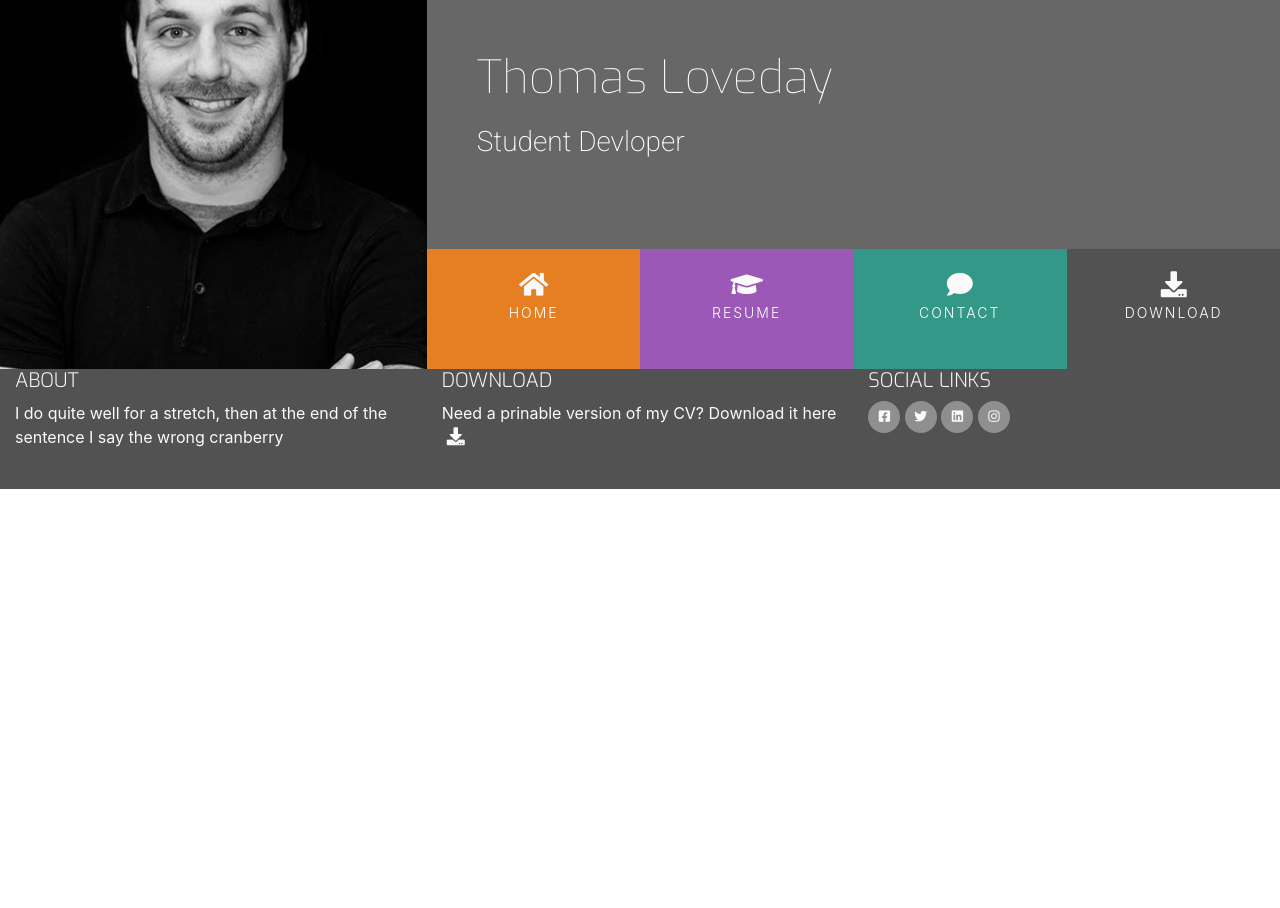
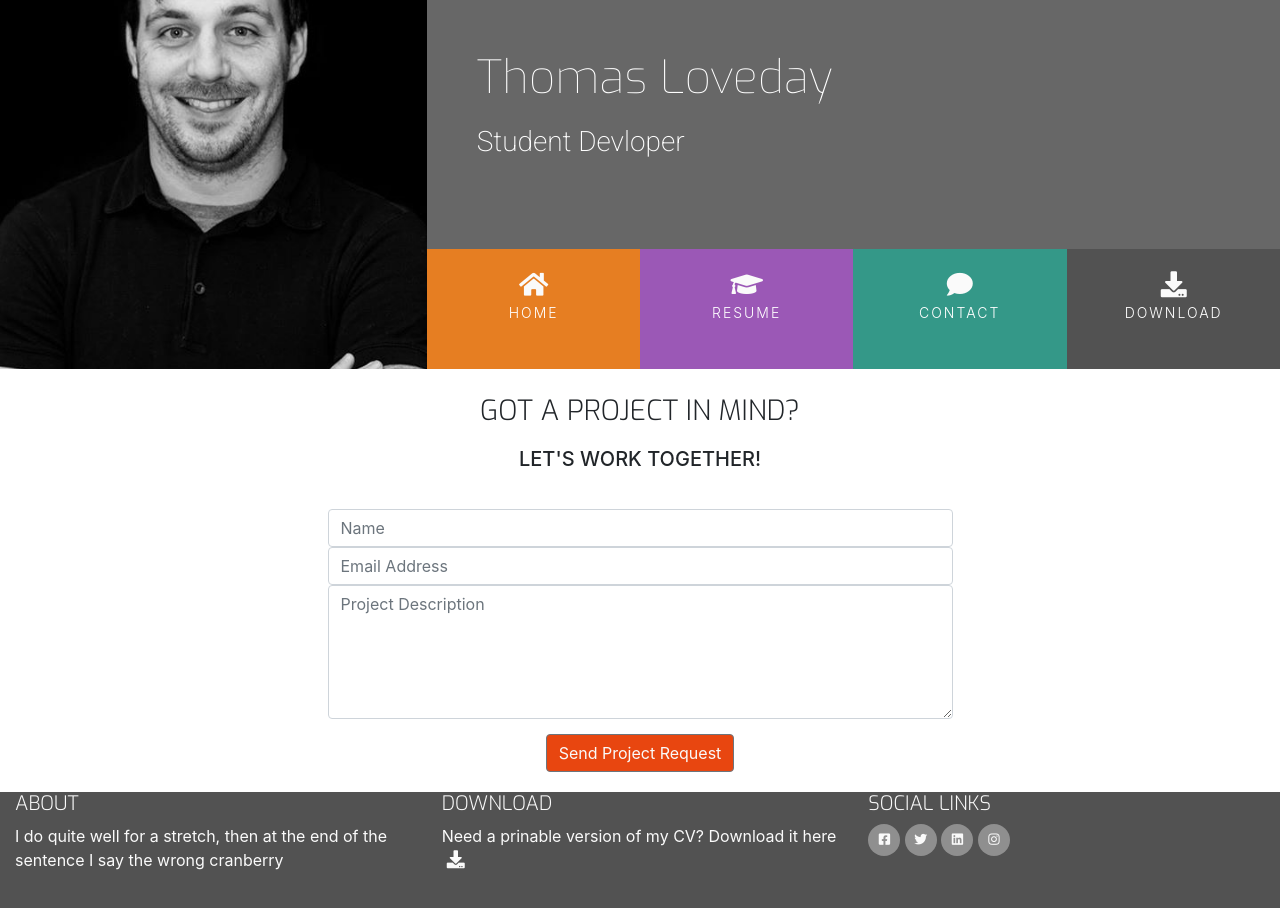
Before and after one commit to tloveday/resume, a plain HTML site: page contact.html in a window 1280 px wide. Before the commit the page ends 800 px from the top, so only its background shows below. Drawn offline with nearby package versions, Linux system fonts and the light colour scheme.

```diff
--- a/assets/css/style.css
+++ b/assets/css/style.css
@@ -15,6 +15,11 @@
 .bg-color-work-history{
     background-color: #9b58b6;
 }
+
+.bg-color-contact {
+    background-color: #ffffff;
+}
+
 .ui-menu-color-home{
     background-color: #e67e22;
 }
@@ -266,11 +271,16 @@ footer{
     background-color: rgba(25, 25, 25, 0.2);
 }
 
+.skills-icon{
+    font-size: 26px;
+    color: #9b58b6;
+}
+
 .progress-section{
     margin: 40px 20px;
 }
 
-/* ------------------------------------------Heading----*/
+/* ------------------------------------------History----*/
 .history-heading{
     color: #fafafa;
     margin-bottom: 50px;
@@ -316,3 +326,37 @@ footer{
 .history-items{
     margin-bottom: 30px;
 }
+
+/* ------------------------------------------contact form----*/
+
+.contact-heading{
+    font-family: "Exo", sans-serif;
+    font-weight: 300;
+    margin-top: 25px;
+    margin-bottom: 20px;
+}
+
+.center-form{
+    padding-top: 10px;
+    margin: 0 auto;
+    max-width: 70%;
+}
+
+button[type="submit"] {
+    margin-top: 15px;
+    margin-bottom: 20px;
+    color: #fafafa;
+    background-color: #e84610;
+}
+
+
+/* ------------------------------------------Media Queries----*/
+
+@media(min-width: 992px) {
+    .center-form{
+        padding-top: 30px;
+        min-height: 240px;
+        margin: 0 auto;
+        max-width: 50%;
+    }
+}
--- a/contact.html
+++ b/contact.html
@@ -30,10 +30,10 @@
                                 <a href="resume.html" class="hvr-sweep-to-bottom"><i class="fas fa-graduation-cap" aria-hidden="true"></i><span>Resume</span></a>
                             </li>
                              <li class="col-6 col-sm-3 list-inline-item ui-menu-color-contact menuitem">
-                                <a href="#" class="hvr-sweep-to-bottom"><i class="fas fa-comment" aria-hidden="true"></i><span>Contact</span></a>
+                                <a href="contact.html" class="hvr-sweep-to-bottom"><i class="fas fa-comment" aria-hidden="true"></i><span>Contact</span></a>
                             </li>
                              <li class="col-6 col-sm-3 list-inline-item ui-menu-color-download menuitem">
-                                <a href="#" class="hvr-sweep-to-bottom"><i class="fas fa-download" aria-hidden="true"></i><span>Download</span></a>
+                                <a href="#" target="_blank" class="hvr-sweep-to-bottom"><i class="fas fa-download" aria-hidden="true"></i><span>Download</span></a>
                             </li>
 
 
@@ -44,7 +44,26 @@
             </div>
         </div>
     </header>
-    <section>
+    <section class="container-fluid">
+        <div class="row bg-color-contact">
+            <div class="col">
+                <h3 class="contact-heading uppercase text-center">Got a Project in mind?</h3>
+                <h5 class="uppercase text-center">Let's work together!</h5>
+
+                <div class="center-form">
+                    <form>
+                        <input type="text" name="name" id="fullname" class="form-control" placeholder="Name" required/>
+                        <input type="emai" name="email" id="emailaddress" class="form-control" placeholder="Email Address" required/>
+                        <textarea rows="5" name="projectsummary" id="projectsummary" class="form-control" placeholder="Project Description" required></textarea>
+                        <div class="form-row text-center">
+                            <div class="col">
+                               <button type="submit" class="btn btn-secondary">Send Project Request</button>
+                            </div>
+                        </div>
+                    </form>
+                </div>
+            </div>
+        </div>
 
     </section>
     <footer class="container-fluid">
```
Also changed, not shown: index.html (+2 -2 lines), resume.html (+4 -4 lines).
